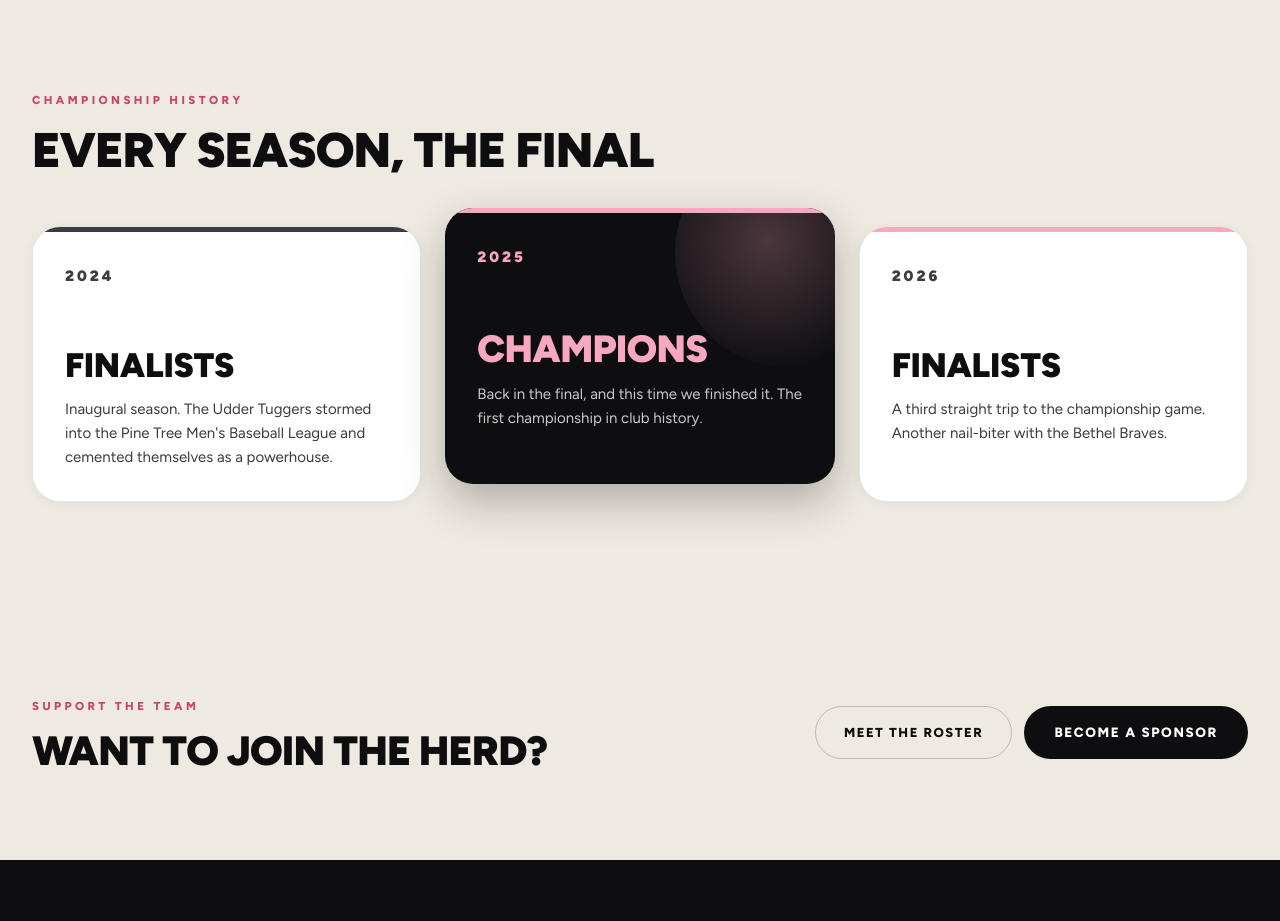
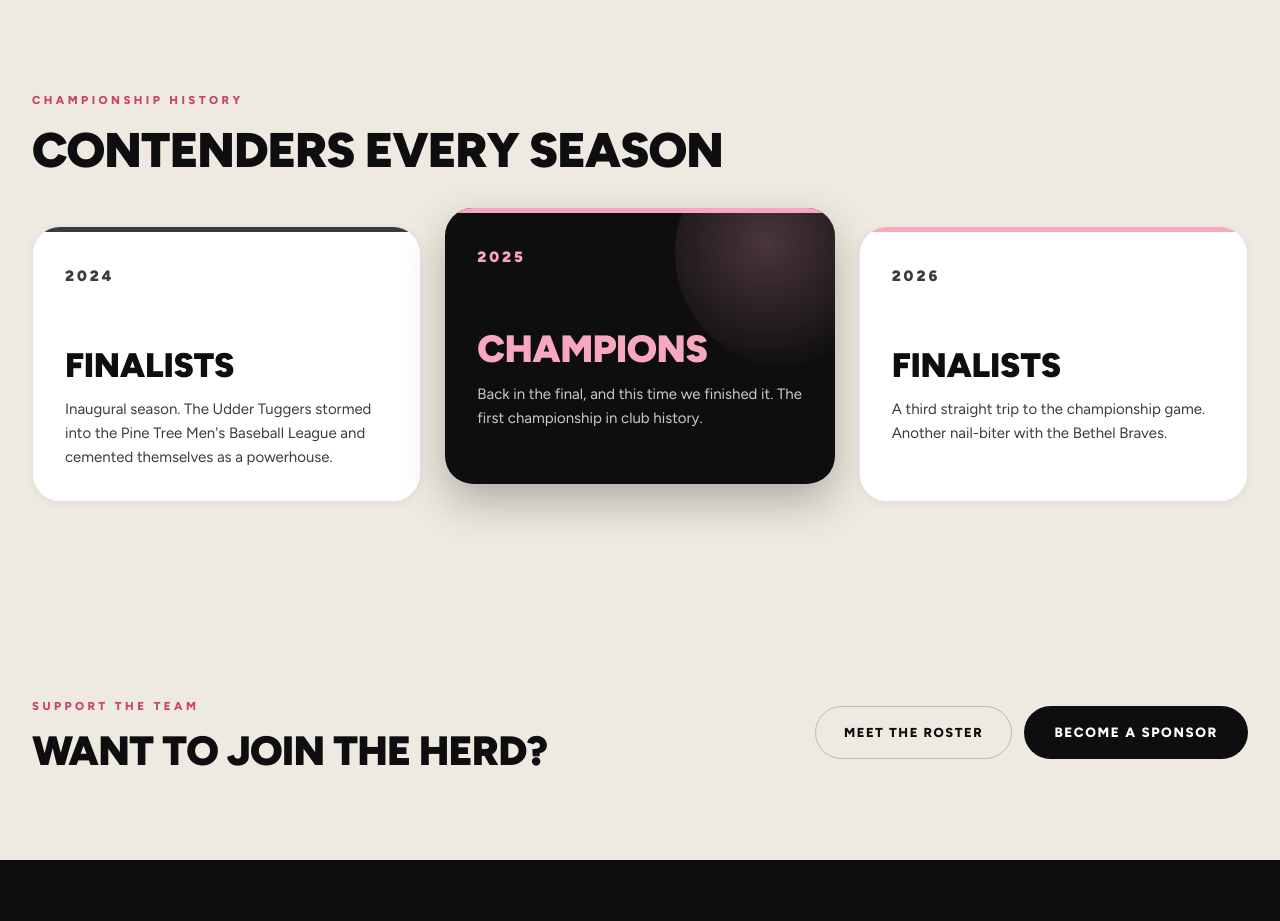
Before and after one commit to chadmartinmezoian/udder-tuggers-site, a plain HTML site: page about.html in a window 1280 px wide. Shown: the part 1140-2061 px from the top of the page. Drawn offline with nearby package versions, Linux system fonts and the light colour scheme; a web font is replaced by a local one.

Commit message:
Update championship history heading text

```diff
--- a/about.html
+++ b/about.html
@@ -215,7 +215,7 @@
 <section data-screen-label="Championship History" class="sec sec-y" style="position:relative;background:var(--paper-2);padding:104px 32px;overflow:hidden">
   <div class="ctr-m" style="position:relative;max-width:1240px;margin:0 auto">
     <span style="font-size:11.5px;font-weight:800;letter-spacing:.3em;text-transform:uppercase;color:var(--pink-deep)">Championship History</span>
-    <h2 style="margin-top:16px;font-size:clamp(34px,3.8vw,52px);line-height:.98;letter-spacing:-.02em;text-transform:uppercase">Every Season, the Final</h2>
+    <h2 style="margin-top:16px;font-size:clamp(34px,3.8vw,52px);line-height:.98;letter-spacing:-.02em;text-transform:uppercase">Contenders Every Season</h2>
     <div class="grid-3" style="margin-top:52px;display:grid;grid-template-columns:repeat(3,1fr);gap:24px">
       <div class="u-lift" style="position:relative;background:var(--white);border:1px solid rgba(14,14,16,.1);border-radius:28px;padding:38px 32px 32px;overflow:hidden;box-shadow:0 2px 10px rgba(14,14,16,.05)">
         <div style="position:absolute;top:0;left:0;right:0;height:5px;background:var(--ink-3)"></div>
```
